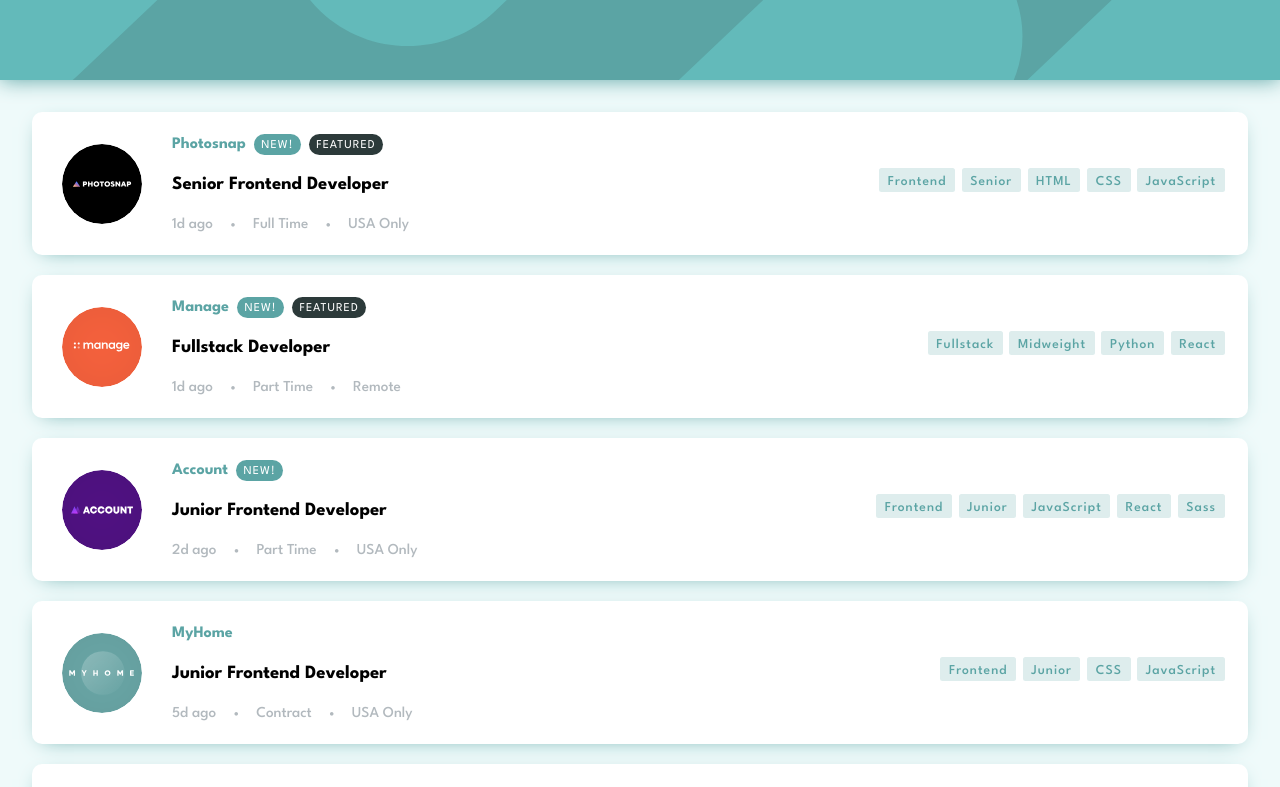
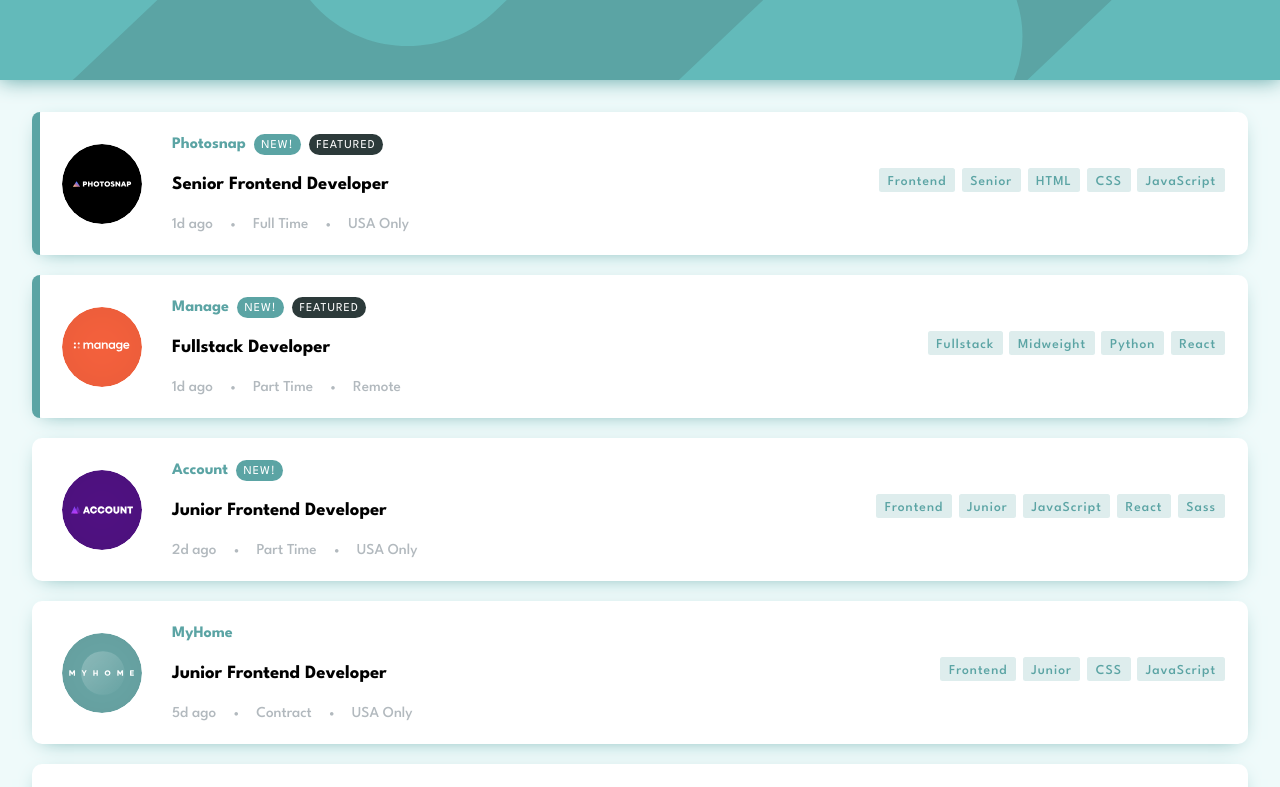
Before and after one commit to ricardoychino/frontendmentor-job-listing, a Vue app: page / in a window 1280 px wide. Shown: the top 787 px of the page. Built offline with nearby package versions, Linux system fonts and the light colour scheme.

Commit message:
Fix logic

```diff
--- a/src/components/JobList.vue
+++ b/src/components/JobList.vue
@@ -11,5 +11,7 @@
 </script>
 
 <template>
-  <JobListItem v-for="job in listed" v-bind="job" :key="job.id" />
+  <div class="job-list">
+    <JobListItem v-for="job in listed" v-bind="job" :key="job.id" />
+  </div>
 </template>
--- a/src/components/JobListItem.vue
+++ b/src/components/JobListItem.vue
@@ -4,11 +4,7 @@
 import type { Job } from "../types/JobList.d.ts";
 import { computed } from "vue";
 
-type JobProps = Job & {
-  isActive?: boolean;
-};
-
-const props = withDefaults(defineProps<JobProps>(), {
+const props = withDefaults(defineProps<Job>(), {
   logo: "",
   new: false,
   featured: false,
@@ -19,7 +15,6 @@
   location: "",
   languages: () => [],
   tools: () => [],
-  isActive: false,
 });
 
 const companyLogo = computed(() =>
@@ -29,7 +24,7 @@
 
 <template>
   <!-- Item Start -->
-  <div class="job-item" :class="{ active: isActive }">
+  <div class="job-item" :class="{ highlighted: featured }">
     <figure class="logo">
       <img :src="companyLogo" :alt="`${company} logo`" />
     </figure>
@@ -82,7 +77,7 @@
     margin-bottom: 20px;
   }
 
-  &.active::before {
+  &.highlighted::before {
     content: "";
     position: absolute;
     top: 0;
@@ -90,7 +85,7 @@
     bottom: 0;
     width: 8px;
     border-radius: $round 0 0 $round;
-    background-color: var(--primary);
+    background-color: $primary;
   }
 }
 .logo {
```
